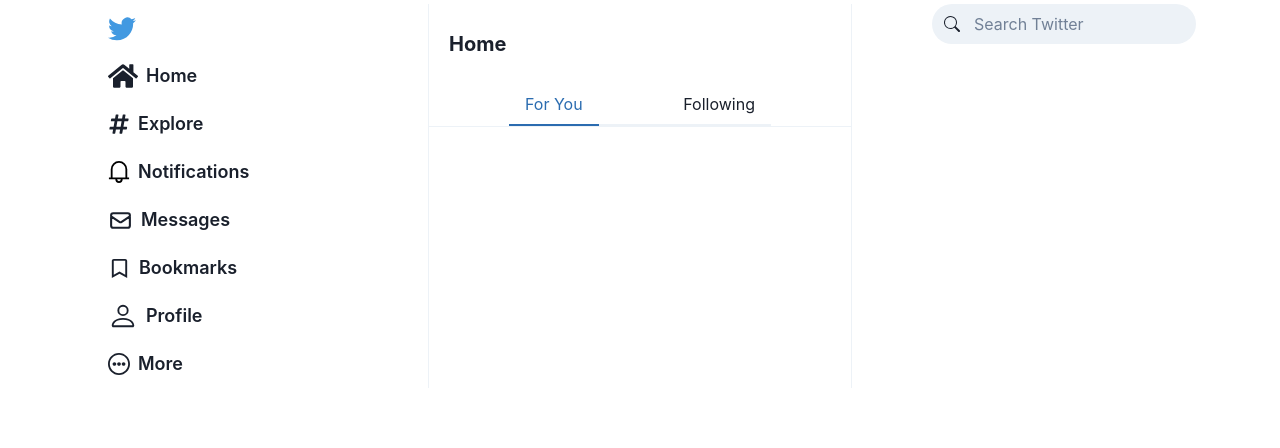
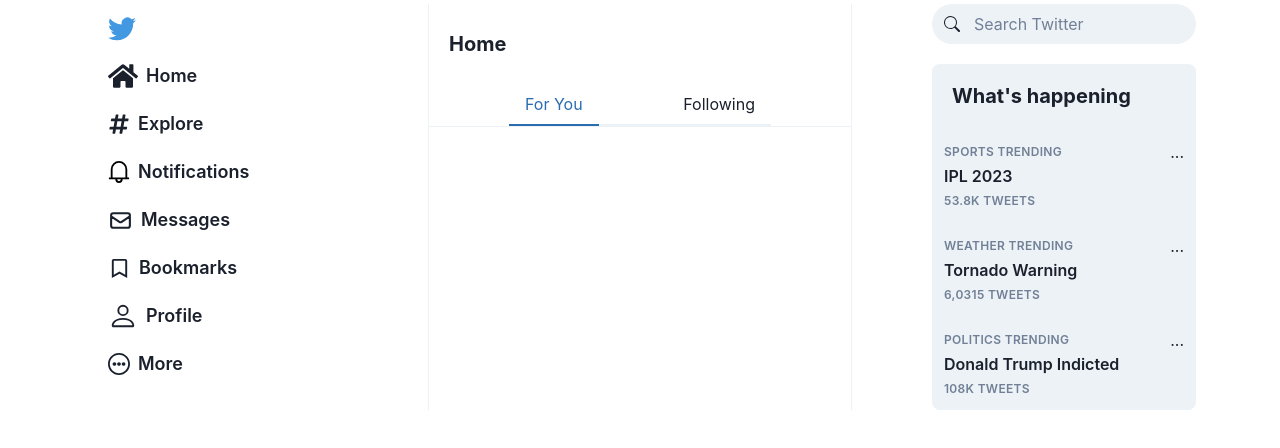
Before and after one commit to alexbushi/mock-twitter, a React (Create React App) app: page / in a window 1280 px wide. Shown: the top 448 px of the page. Built offline with nearby package versions, Linux system fonts and the light colour scheme.

Commit message:
Added mock data for current events

```diff
--- /dev/null
+++ b/src/components/CurrentEvent.tsx
@@ -0,0 +1,49 @@
+import { Box, HStack, Spacer } from "@chakra-ui/react";
+
+interface Props {
+  category: string;
+  subject: string;
+  num_of_tweets: string;
+}
+
+const CurrentEvent = ({ category, subject, num_of_tweets }: Props) => {
+  return (
+    <Box _hover={{ bg: "gray.200" }} p={3}>
+      <HStack>
+        <Box
+          color="gray.500"
+          fontWeight="semibold"
+          letterSpacing="wide"
+          fontSize="xs"
+          textTransform="uppercase"
+        >
+          {category} Trending
+        </Box>
+        <Spacer />
+        <Box>...</Box>
+      </HStack>
+
+      <Box
+        fontWeight="semibold"
+        as="h4"
+        lineHeight="tight"
+        noOfLines={1}
+        mb={1}
+      >
+        {subject}
+      </Box>
+
+      <Box
+        color="gray.500"
+        fontWeight="semibold"
+        letterSpacing="wide"
+        fontSize="xs"
+        textTransform="uppercase"
+      >
+        {num_of_tweets} Tweets
+      </Box>
+    </Box>
+  );
+};
+
+export default CurrentEvent;
--- a/src/components/SearchList.tsx
+++ b/src/components/SearchList.tsx
@@ -1,7 +1,26 @@
+import { Box, Heading } from "@chakra-ui/react";
 import SearchInput from "./SearchInput";
+import CurrentEvent from "./CurrentEvent";
+import currentEvents from "../data/currentEvents";
 
 const SearchList = () => {
-  return <SearchInput onSearch={() => {}} />;
+  return (
+    <>
+      <SearchInput onSearch={() => {}} />
+      <Box bg={"gray.100"} marginTop={5} borderRadius={8}>
+        <Heading fontSize={"xl"} p={5}>
+          What's happening
+        </Heading>
+        {currentEvents.map((currentEvent) => (
+          <CurrentEvent
+            category={currentEvent.category}
+            subject={currentEvent.subject}
+            num_of_tweets={currentEvent.num_of_tweets}
+          />
+        ))}
+      </Box>
+    </>
+  );
 };
 
 export default SearchList;
--- /dev/null
+++ b/src/data/currentEvents.ts
@@ -0,0 +1,11 @@
+const currentEvents = [
+  { category: "sports", subject: "IPL 2023", num_of_tweets: "53.8K" },
+  { category: "weather", subject: "Tornado Warning", num_of_tweets: "6,0315" },
+  {
+    category: "politics",
+    subject: "Donald Trump Indicted",
+    num_of_tweets: "108K",
+  },
+];
+
+export default currentEvents;
```
